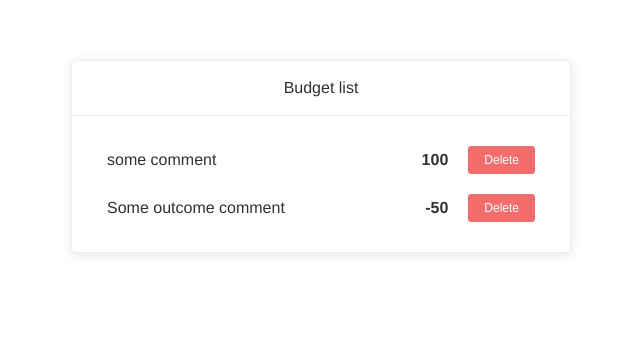
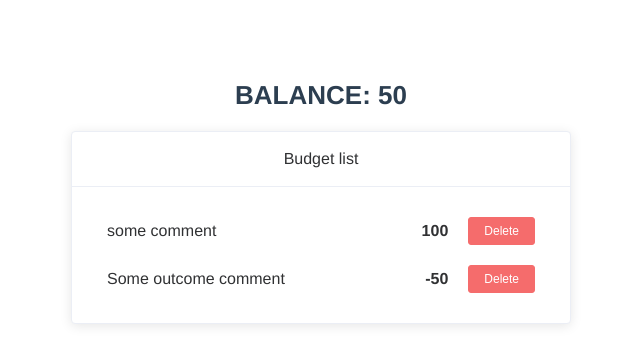
Before and after one commit to Pavel-VV/Budget-app3, a Vue app: page / in a window 1280 px wide. Shown: the top 364 px of the page, without its empty margins (319-959 px from the left). Built offline with nearby package versions, Linux system fonts and the light colour scheme.

Commit message:
add totalBalance component

```diff
--- a/src/App.vue
+++ b/src/App.vue
@@ -1,15 +1,18 @@
 <template>
   <div id="app">
+    <TotalBalance :total="totalBalance" />
     <BudgetList :list="list"/>
   </div>
 </template>
 
 <script>
 import BudgetList from '@/components/BudgetList';
+import TotalBalance from '@/components/TotalBalance';
 export default {
   name: 'App',
   components: {
     BudgetList,
+    TotalBalance,
   },
   data: () => ({
     list: {
@@ -27,6 +30,14 @@
       }
     },
   }),
+  computed: {
+    totalBalance() {
+      let balance = Object.values(this.list).reduce(function(sum, el) {
+        return sum + el.value
+      }, 0);
+      return balance
+    },
+  },
 }
 </script>
 
--- a/src/components/BudgetList.vue
+++ b/src/components/BudgetList.vue
@@ -29,7 +29,7 @@
   computed: {
     isEmpty() {
       return !Object.keys(this.list).length;
-    }
+    },
   },
 }
 </script>
--- /dev/null
+++ b/src/components/TotalBalance.vue
@@ -0,0 +1,25 @@
+<template>
+  <div class="total-value">Balance: {{ total }} </div>
+</template>
+
+<script>
+export default {
+  name: "TotalBalance",
+  props: {
+    total: {
+      type: Number,
+      default: 0,
+    },
+  }
+}
+</script>
+
+<style scoped>
+  .total-value {
+    font-weight: 600;
+    font-size: 26px;
+    text-transform: uppercase;
+    padding: 20px;
+    text-align: center;
+  }
+</style>
```
